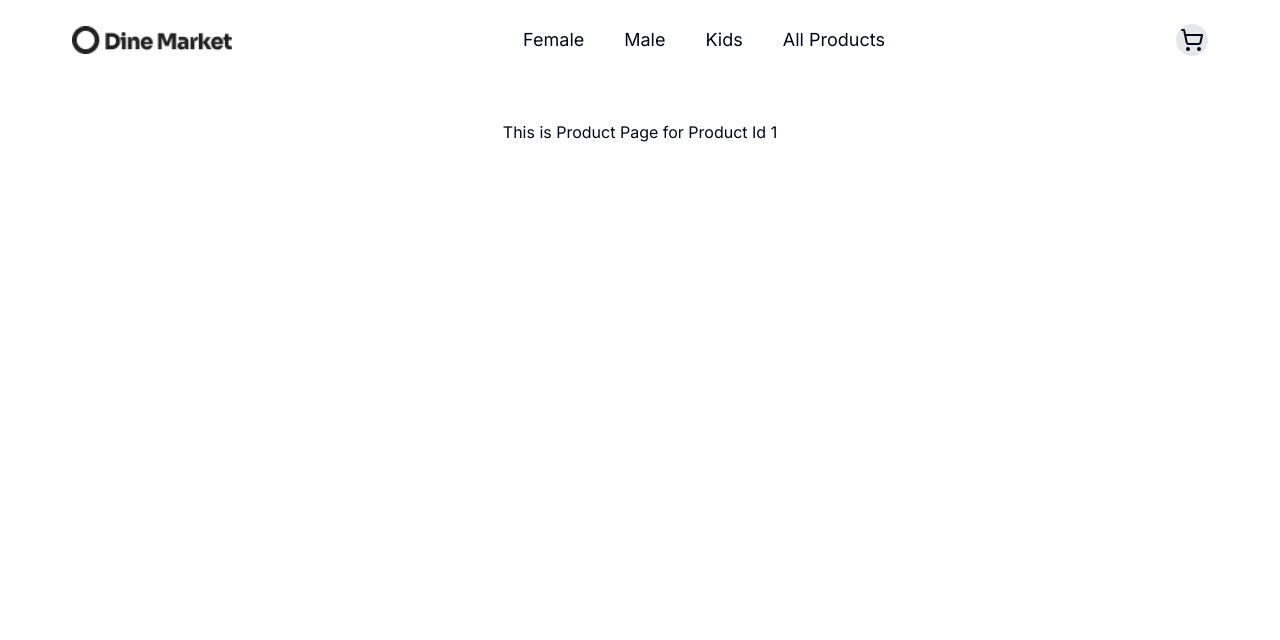
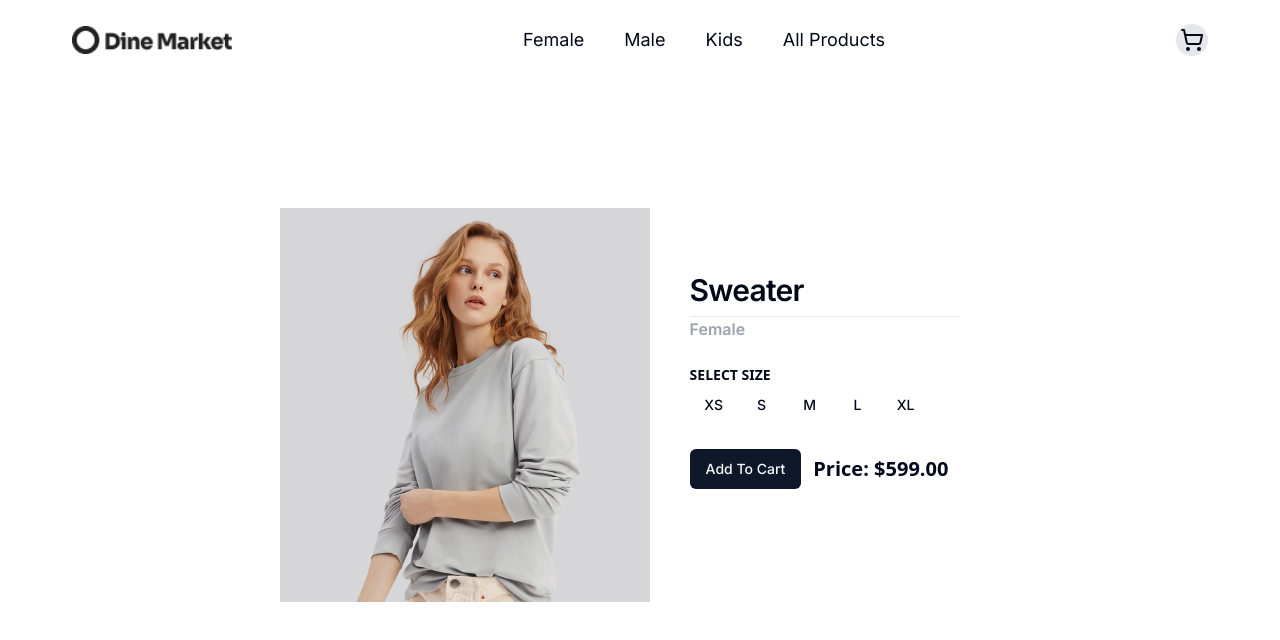
Before and after one commit to hasham25525/Clothes-Shopping, a Next.js app: page /products/1 in a window 1280 px wide. Shown: the top 640 px of the page. Built offline with nearby package versions, Linux system fonts and the light colour scheme.

Commit message:
product detail page

```diff
--- a/src/app/category/[slug]/page.tsx
+++ b/src/app/category/[slug]/page.tsx
@@ -21,7 +21,7 @@ export default function Page({ params }: { params: { slug: string } }) {
                         price={product.price}
                         img={product.image}
                         category={product.category}
-                        id={product.id}/>
+                        id={product.id} />
                 )
                 )) : (<p> No Product Found</p>)
             }
--- a/src/app/products/[id]/page.tsx
+++ b/src/app/products/[id]/page.tsx
@@ -1,28 +1,53 @@
 import React from 'react'
-import ProductCard from '@/components/ProductCard'
 import { Products } from '@/utils/mock'
+import Image from 'next/image'
+import { Button } from '@/components/ui/button'
 
-const getProductByCategory = (category: string) => {
-    return Products.filter((product) => product.category === category)
+const getProductByDetail = (id: number | string) => {
+    return Products.filter((product) => product.id == id)
 }
 
 export default function Page({ params }: { params: { id: string } }) {
-    // const result = getProductByCategory(params.slug);
+    const result = getProductByDetail(params.id);
     return (
 
-        <div className='flex justify-evenly py-10  flex-wrap'>
-            {/* {
-                result.length > 0 ? (result.map((product) => (
-                    <ProductCard
-                        key={product.id}
-                        title={product.name}
-                        price={product.price}
-                        img={product.image}
-                        category={product.category} />
-                )
-                )) : (<p> No Product Found</p>)
-            } */}
-            This is Product Page for Product Id {params.id}
+        <div className='flex flex-wrap py-10 mt-16 gap-6 lg:justify-center'>
+            {
+                result.map((product) => (
+                    <div key={product.id} className='flex flex-col gap-y-6 lg:flex-row py-6 ' >
+                        <div className='flex'>
+                        {/* <Image src={product.image} alt={product.name}  className='scale-50 flex justify-start items-start'/> */}
+
+                            <Image src={product.image} alt={product.name} />
+                        </div>
+                        <div className='lg:px-10 lg:mt-16 '>
+                            <div className=''>
+
+                                <h2 className="scroll-m-20 border-b pb-2 text-3xl font-semibold tracking-tight transition-colors first:mt-0">
+                                    {product.name}</h2>
+
+                                <p className=' font-semibold text-gray-400'> {product.category}</p>
+
+                                <p className='mt-6 text-sm font-bold font-sans' >SELECT SIZE</p>
+                                <div className='flex h-12'>
+                                    <Button variant="ghost">XS</Button>
+                                    <Button variant="ghost">S</Button>
+                                    <Button variant="ghost">M</Button>
+                                    <Button variant="ghost">L</Button>
+                                    <Button variant="ghost">XL</Button>
+
+                                </div>
+                            </div>
+                            <div className='flex items-center mt-4'>
+                                <Button variant="default">Add To Cart</Button>
+
+                                <p className='mx-3 text-xl font-bold font-sans'>Price: ${product.price}.00</p>
+                            </div>
+                        </div>
+                    </div>
+                ))
+
+            }
         </div>
     )
 }
--- a/src/app/products/page.tsx
+++ b/src/app/products/page.tsx
@@ -9,7 +9,7 @@ const page = () => {
     <div className='flex justify-evenly py-10 flex-wrap'>
       {
         Products.map((product) => (
-          <ProductCard key={product.id} title={product.name} price={product.price} img={product.image} category={product.category } id={product.id} />
+          <ProductCard key={product.id} title={product.name} price={product.price} img={product.image} category={product.category} id={product.id} />
         ))
       }
     </div>
--- a/src/components/ProductCard.tsx
+++ b/src/components/ProductCard.tsx
@@ -9,7 +9,7 @@ const ProductCard = (props: {
     price: number,
     img: StaticImageData,
     category: string,
-    id: string
+    id:number
 }) => {
     return (
 <Link href={`/products/${props.id}`}>
--- a/src/components/ui/button.tsx
+++ b/src/components/ui/button.tsx
@@ -16,7 +16,7 @@ const buttonVariants = cva(
           "border border-input bg-background hover:bg-accent hover:text-accent-foreground",
         secondary:
           "bg-secondary text-secondary-foreground hover:bg-secondary/80",
-        ghost: "hover:bg-accent hover:text-accent-foreground",
+        ghost: "w-12 h-12 rounded-full hover:bg-accent hover:text-accent-foreground ",
         link: "text-primary underline-offset-4 hover:underline",
       },
       size: {
--- a/src/utils/mock.ts
+++ b/src/utils/mock.ts
@@ -5,35 +5,35 @@ import hud from '/public/hud.png'
 
 export const Products: Product[] = [
     {
-        id: "1",
+        id: 1,
         name: 'Sweater',
         price: 599,
         category: 'Female',
         image: p1,
     },
     {
-        id: "2",
+        id: 2,
         name: 'Trouser ',
         price: 499,
         category: 'Female',
         image: p2,
     },
     {
-        id: "3",
+        id: 3,
         name: 'Huddie',
         price: 599,
         category: 'Male',
         image: hud,
     },
     {
-        id: "4",
+        id: 4,
         name: 'Product 02',
         price: 599,
         category: 'Male',
         image: p1,
     },
     {
-        id: "5",
+        id: 5,
         name: 'Product 03',
         price: 599,
         category: 'Kids',
--- a/src/utils/types.ts
+++ b/src/utils/types.ts
@@ -1,7 +1,7 @@
 import {StaticImageData} from "next/image"
 
 export type Product={
-    id:string,
+    id:number,
     name:string,
     price:number
     category: string,
```
